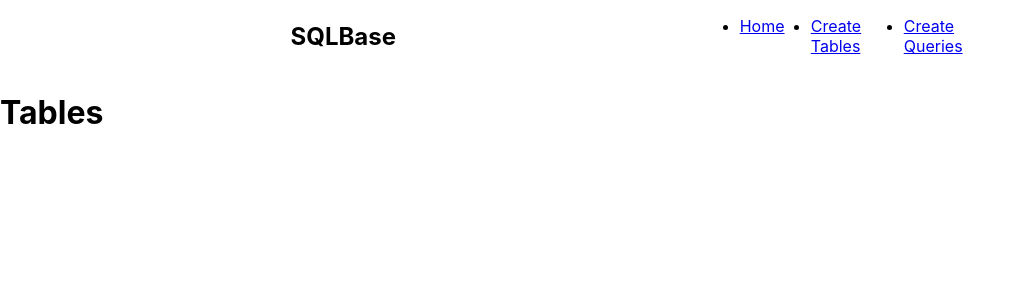
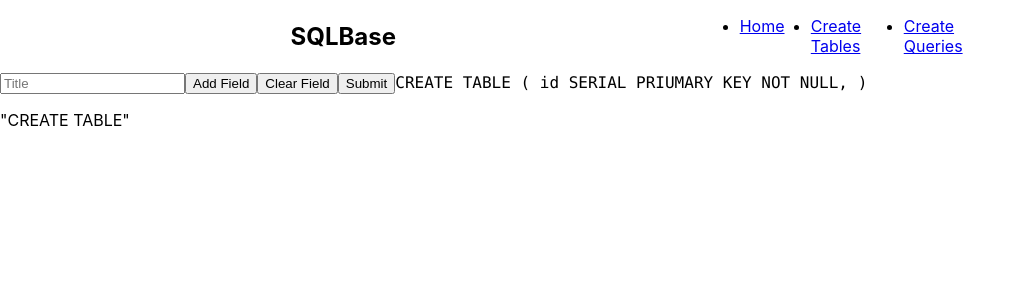
Before and after one commit to rstock-co/SQLBase, a React (Create React App) app in the folder client/: page /tables in a window 1280 px wide. Shown: the top 300 px of the page, without its empty margins (0-1025 px from the left). Built offline with nearby package versions, Linux system fonts and the light colour scheme.

Commit message:
implement core functionality of form inputs into sql string

```diff
--- a/client/package.json
+++ b/client/package.json
@@ -14,6 +14,7 @@
     "axios": "^1.1.3",
     "react": "^17.0.2",
     "react-dom": "^17.0.2",
+    "react-hook-form": "^7.38.0",
     "react-scripts": "5.0.1",
     "sass": "^1.55.0",
     "web-vitals": "^2.1.4"
--- a/client/src/components/Tables.js
+++ b/client/src/components/Tables.js
@@ -1,6 +1,16 @@
+import React from 'react';
+import SchemaForms from './schema/SchemaForms';
+
 const Tables = () => {
+
   return (
-    <h1>Tables</h1>
+    <main>
+      <SchemaForms />
+      <div className='canvas'>
+        <p>"CREATE TABLE"</p>
+
+      </div>
+    </main>
   )
 };
 
--- /dev/null
+++ b/client/src/components/schema/FieldForm.js
@@ -0,0 +1,35 @@
+import React, { useState } from 'react';
+import { useForm } from 'react-hook-form';
+
+
+const FieldForm = () => {
+  const { register, handleSubmit, formState: { errors } } = useForm();
+  const onSubmit = data => console.log(data);
+  console.log(errors);
+
+  return (
+    <div>
+      <input type="text" placeholder="Field Name" {...register} />
+        <select {...register("Data Type")}>
+          <option value="Text">Text</option>
+          <option value="Integer">Integer</option>
+          <option value="Date">Date</option>
+        </select>
+      <input type="number" placeholder="Data type value" {...register} />
+        <select {...register("MOD1")}>
+          <option value="NOT_NULL">NOTNULL</option>
+        </select>
+        <select {...register("MOD2")}>
+          <option value="PLACEHOLDER">Placeholder</option>
+        </select>
+        <select {...register("References")}>
+          <option value="Table_1">Table 1</option>
+        </select>
+      <input type="undefined" placeholder="On Delete" {...register} />
+      <input type="undefined" placeholder="Default" {...register} />
+      <input type="undefined" placeholder="Default Value" {...register} />
+    </div>
+  )
+}
+
+export default FieldForm;
--- /dev/null
+++ b/client/src/components/schema/SchemaForms.js
@@ -0,0 +1,119 @@
+import React, { useState } from 'react';
+import { useForm } from 'react-hook-form';
+import FieldForm from './FieldForm'
+
+
+const SchemaForms = () => {
+  const { register, handleSubmit, formState: { errors } } = useForm();
+  const onSubmit = data => console.log(data);
+  console.log(errors);
+
+  // const [ tableString, setTableString ] = useState("");
+  // const [ fieldForm, setFieldForm ] = useState([]);
+
+  const [indexes, setIndexes] = useState([]);
+  const [counter, setCounter] = useState(0);
+  const [ title, setTitle ] = useState("");
+  const [ column, setColumn ] = useState("");
+  const [ dataType, setDataType ] = useState("");
+  const [ mod1, setMod1] = useState("");
+  const [ mod2, setMod2] = useState("");
+
+
+
+  const addField = () => {
+    setIndexes(prevIndexes => [...prevIndexes, counter]);
+    setCounter(prevCounter => prevCounter + 1);
+  }
+
+  const removeField = index => () => {
+    setIndexes(prevIndexes => [...prevIndexes.filter(item => item !== index)]);
+    setCounter(prevCounter => prevCounter - 1);
+  }
+
+  const clearFields = () => {
+    setIndexes([]);
+  }
+
+  return (
+
+    <form onSubmit={handleSubmit(onSubmit)}>
+      <input
+      type="text"
+      placeholder="Title"
+      {...register("Title", {required: true, maxLength: 80})}
+      value={title}
+      onChange={e => setTitle(e.target.value)}
+      />
+
+      {indexes.map(index => {
+        const field = `field[${index}]`;
+        return (
+          <fieldset name={field} key={field}>
+            <label>
+              Field {index}:
+              <input {...register("fieldname", {
+               required: true,
+               value: column,
+               onChange: (e) => setColumn(e.target.value),
+               })}
+               type="text"
+               placeholder="First name" />
+            </label>
+            <label>
+              DataType
+              <select {...register("Data_type")}
+              onChange={(e) => setDataType(e.target.value)}
+              defaultValue={dataType}
+              >
+                <option value="Text">Text</option>
+                <option value="Integer">Integer</option>
+                <option value="Date">Date</option>
+                <option value="Boolean">Boolean</option>
+              </select>
+            </label>
+            <label>
+            <select {...register("MOD1")}
+              onChange={(e) => setMod1(e.target.value)}
+              defaultValue={mod1}
+            >
+              <option value="">NO MOD</option>
+              <option value="NOT_NULL">NOT NULL</option>
+              <option value="NOT_NULL">UNIQUE</option>
+            </select>
+            </label>
+            <label>
+              Default
+              <input {...register("default", {
+               required: true,
+               value: mod2,
+               onChange: (e) => setMod2(e.target.value),
+               })}
+               type="text"
+               placeholder="Default..." />
+            </label>
+
+
+            <button type="button" onClick={removeField(index)}>
+            Remove
+          </button>
+          </fieldset>
+        )
+      })}
+
+      <button type="button" onClick={addField}>
+        Add Field
+      </button>
+      <button type="button" onClick={clearFields}>
+        Clear Field
+      </button>
+
+      <input type="submit" />
+
+      <code>CREATE TABLE {title} 	&#40; id SERIAL PRIUMARY KEY NOT NULL, {column} {dataType}  {mod1} {mod2}	&#41;</code>
+    </form>
+
+  )
+}
+
+export default SchemaForms;
```
Also changed, not shown: 1 other file (tests, documents, lock files or other folders).
